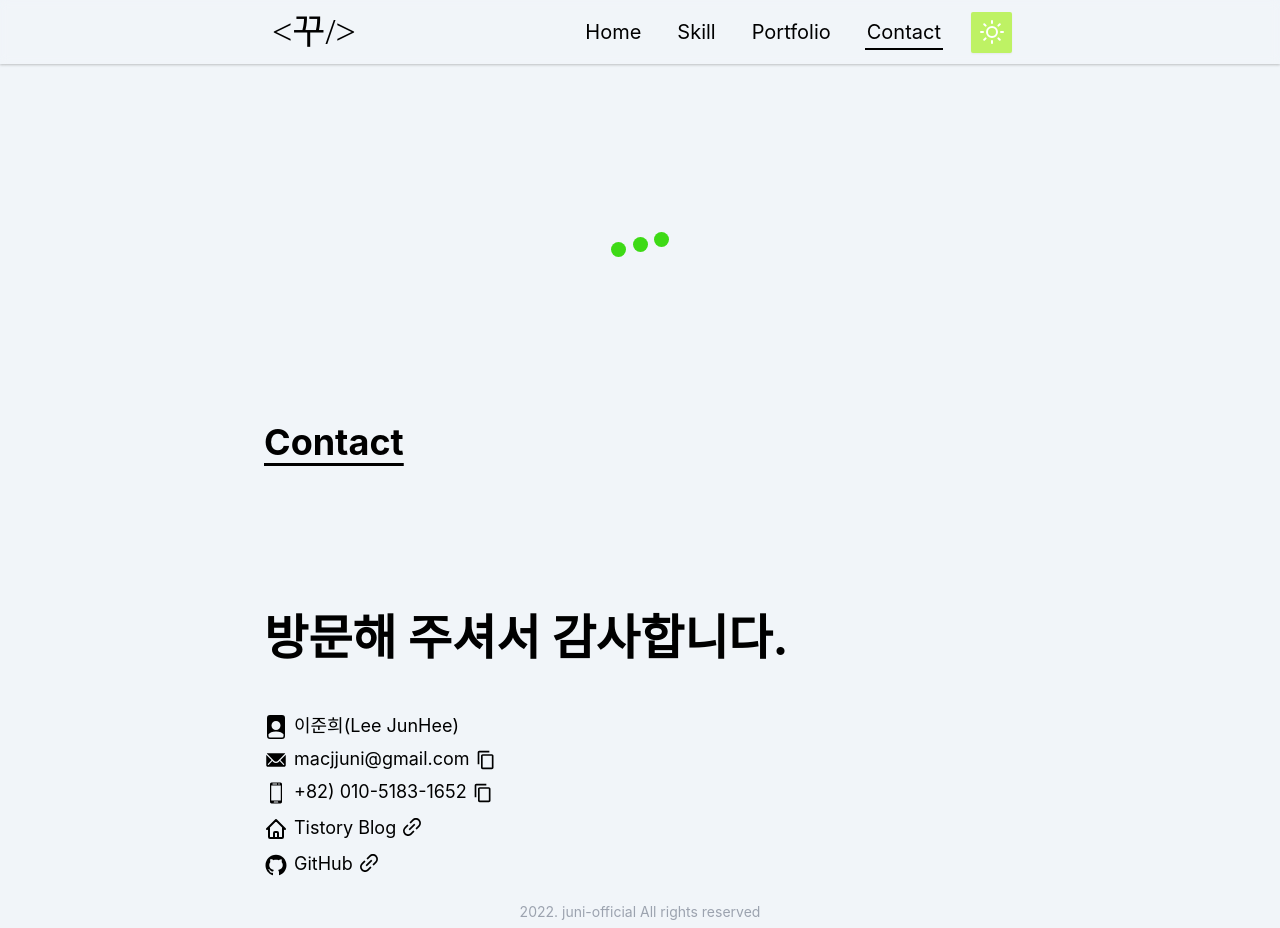
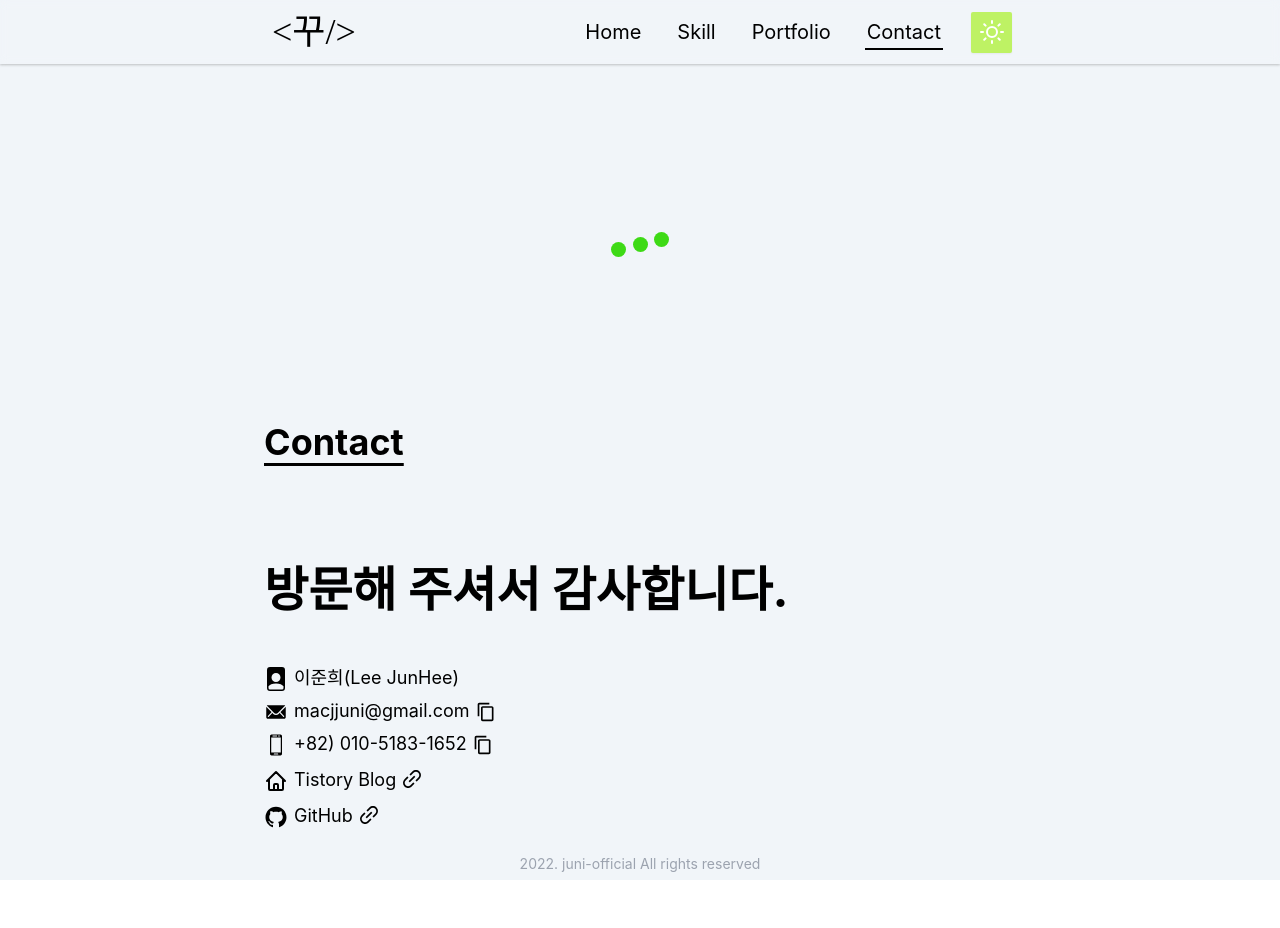
Before and after one commit to junheeleeme/juni, a Next.js app: page /contact in a window 1280 px wide. After the commit the page ends 880 px from the top, so only its background shows below. Built offline with nearby package versions, Linux system fonts and the light colour scheme; a web font is replaced by a local one.

Commit message:
feat: fixed css

```diff
--- a/pages/contact.js
+++ b/pages/contact.js
@@ -49,7 +49,7 @@ const Contact = () => {
         <>
             <HeadInfo title='Contact'/>
             <SubTitle txt={'Contact'} />
-            <section className="contact-wrap pt-28">
+            <section className="contact-wrap pt-16">
                 <h3 className="text-5xl font-bold leading-[4rem]">
                     방문해 주셔서<br className="lineBreak block sm:hidden"/> 감사합니다.
                 </h3>
```
